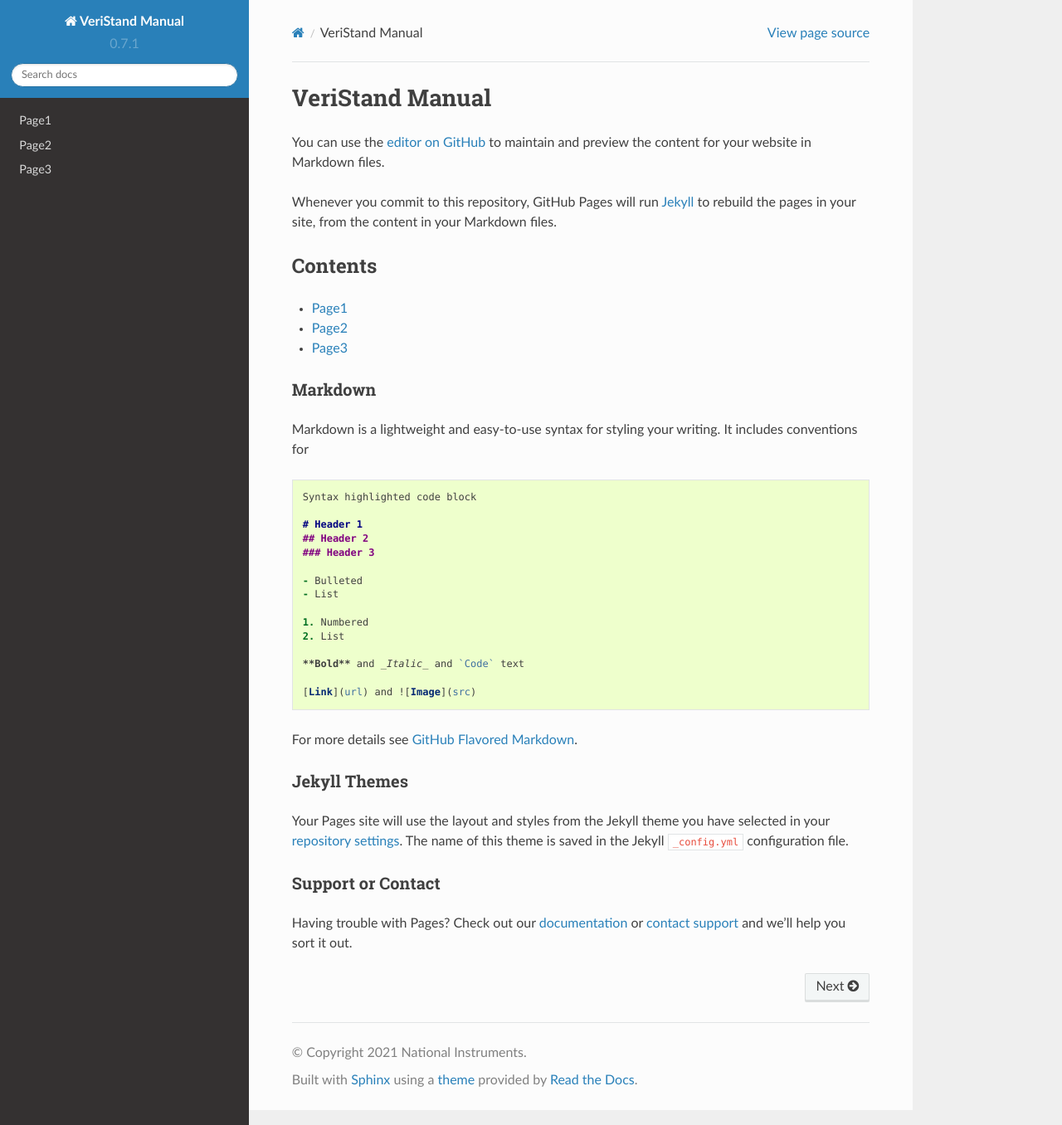
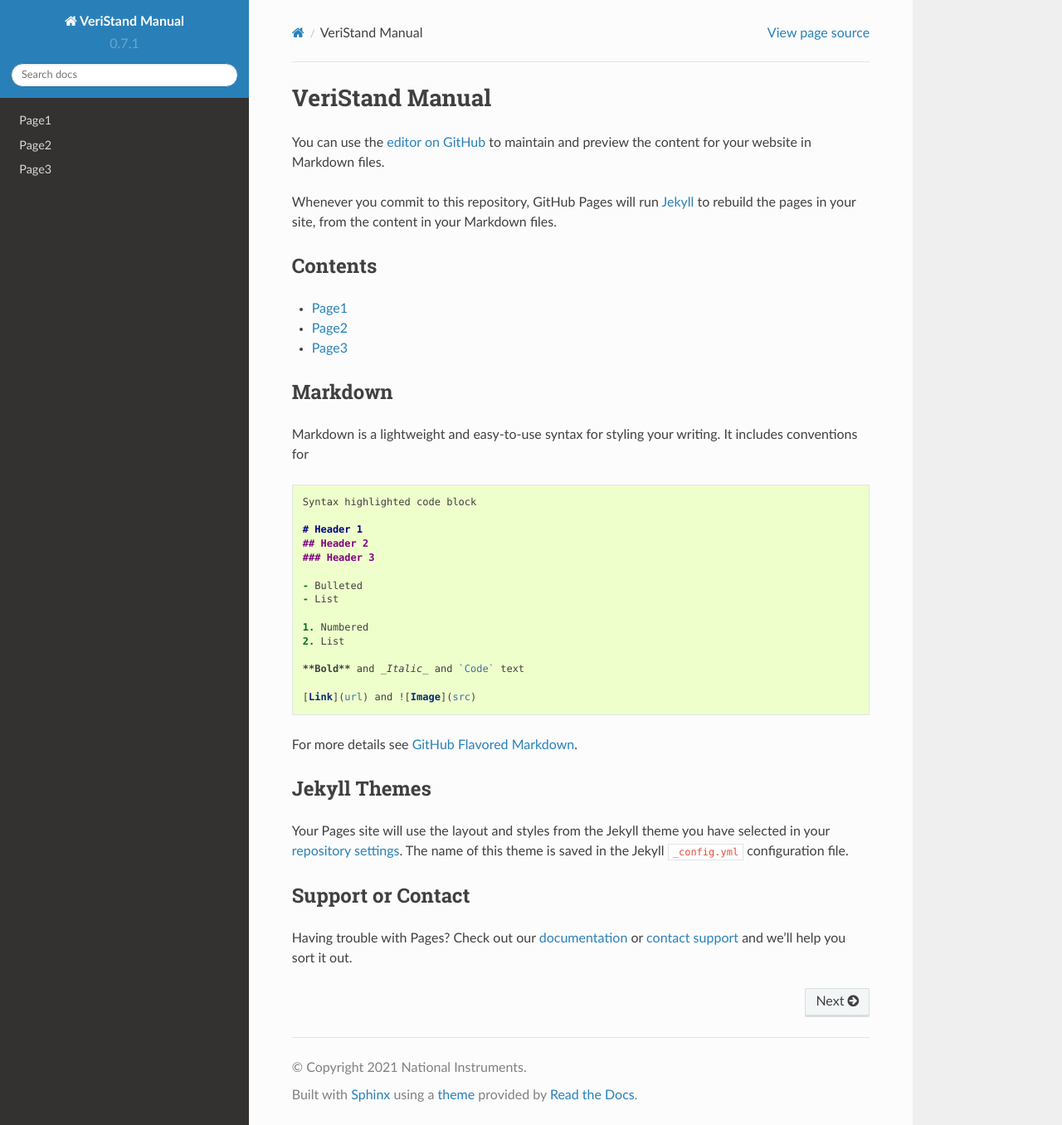
Before and after one commit to phutanu/GitHubPagesUsingRTD, a Sphinx documentation site: the page built from docs/index.md, in a window 1280 px wide and 1356 px high. Shown: the whole window at 83% size. Built offline with Sphinx 7.4.7 and the Read the Docs theme 2.0.0, drawn with Linux system fonts in a browser that asks for light colours.

Commit message:
Update index.md

```diff
--- a/docs/index.md
+++ b/docs/index.md
@@ -7,11 +7,12 @@
 
 Contents
 ---------
+
 * [Page1](Page1.md)
 * [Page2](Page2.md)
 * [Page3](Page3.md)
 
-### Markdown
+## Markdown
 
 Markdown is a lightweight and easy-to-use syntax for styling your writing. It includes conventions for
 
@@ -35,10 +36,10 @@
 
 For more details see [GitHub Flavored Markdown](https://guides.github.com/features/mastering-markdown/).
 
-### Jekyll Themes
+## Jekyll Themes
 
 Your Pages site will use the layout and styles from the Jekyll theme you have selected in your [repository settings](https://github.com/phutanu/GitHubPagesUsingRTD/settings). The name of this theme is saved in the Jekyll `_config.yml` configuration file.
 
-### Support or Contact
+## Support or Contact
 
 Having trouble with Pages? Check out our [documentation](https://docs.github.com/categories/github-pages-basics/) or [contact support](https://support.github.com/contact) and we’ll help you sort it out.
```
